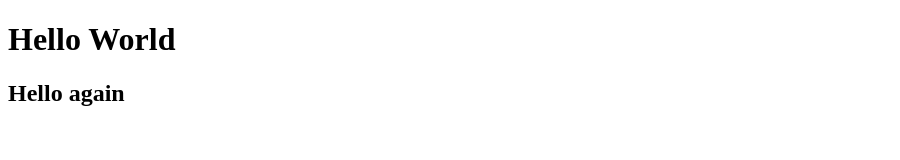
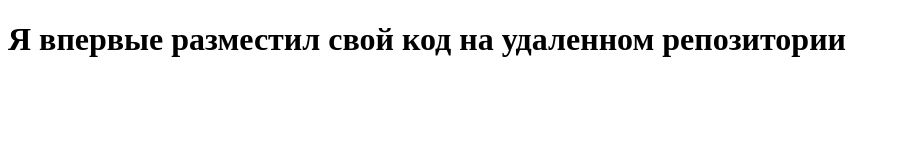
Before and after one commit to Pollyliness/test_repo, a plain HTML site: page index.html in a window 1280 px wide. Shown: the whole page, without its empty margins (0-900 px from the left). Drawn offline with Linux system fonts and the light colour scheme.

Commit message:
New commit

```diff
--- a/index.html
+++ b/index.html
@@ -3,10 +3,9 @@
 <head>
     <meta charset="UTF-8">
     <meta name="viewport" content="width=device-width, initial-scale=1.0">
-    <title>Document</title>
+    <title>New git project</title>
 </head>
 <body>
-    <h1>Hello World</h1>
-    <h2>Hello again</h2>
+    <h1>Я впервые разместил свой код на удаленном репозитории</h1>
 </body>
 </html>
```
